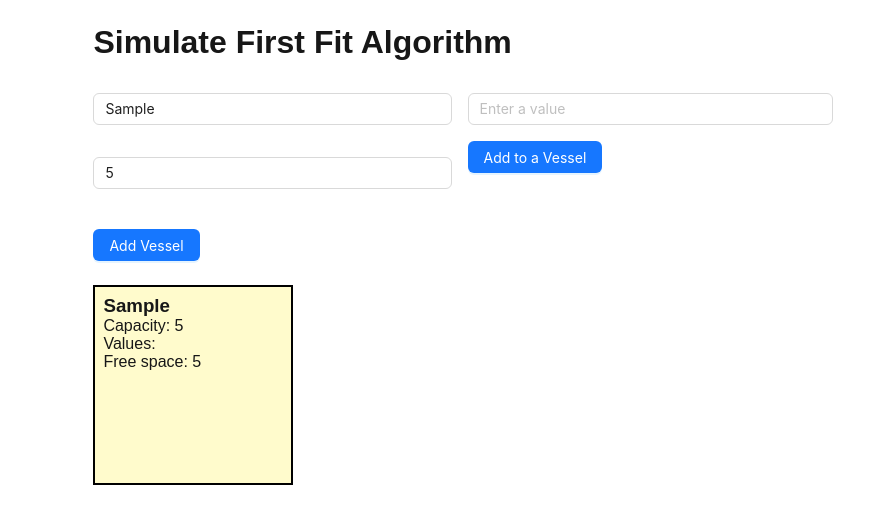
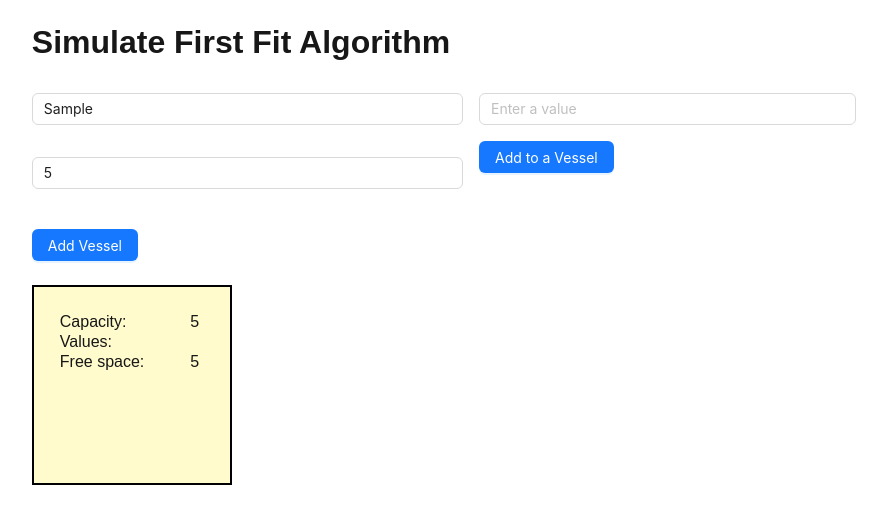
Before and after one commit to sujeewasandeepa/first-fit-algo, a Next.js app: page / in a window 1280 px wide. Both pictures are taken after typing "Sample", "5" into the empty fields and a click on the button "Add Vessel". Shown: the top 524 px of the page, without its empty margins (177-1064 px from the left). Built offline with nearby package versions, Linux system fonts and the light colour scheme.

Commit message:
dynamic vessel creation and removal

```diff
--- a/next.config.ts
+++ b/next.config.ts
@@ -7,4 +7,15 @@ const nextConfig: NextConfig = {
   },
 };
 
+module.exports = {
+  webpack(config: any) {
+    config.module.rules.push({
+      test: /\.svg$/,
+      use: ['@svgr/webpack'],
+    });
+
+    return config;
+  },
+};
+
 export default nextConfig;
--- a/package.json
+++ b/package.json
@@ -11,6 +11,7 @@
   "dependencies": {
     "@ant-design/nextjs-registry": "^1.0.2",
     "@emotion/styled": "^11.13.5",
+    "@svgr/webpack": "^8.1.0",
     "antd": "^5.22.3",
     "next": "15.0.4",
     "react": "18.x",
--- a/src/components/main.tsx
+++ b/src/components/main.tsx
@@ -15,7 +15,7 @@ margin-top: 24px;
 `;
 
 const Container = styled.div`
-  width: 60%;
+  width: 70%;
   margin: auto;
 `;
 
@@ -69,10 +69,19 @@ const MainComp = () => {
                   </StyledButton>
                 </div>
               </div>
-              <div style={{ display: 'flex'}}>
+              <div style={{ display: 'flex', flexWrap: 'wrap'}}>
               {
                 vessels.map((vessel, index) => (
-                  <Vessel key={index} vesselName={vessel.name} capacity={vessel.capacity} remainingSpace={vessel.remainingSpace} values={vessel.values}/>
+                  <Vessel
+                    key={index}
+                    vesselName={vessel.name}
+                    capacity={vessel.capacity}
+                    remainingSpace={vessel.remainingSpace}
+                    values={vessel.values}
+                    removeVessel={() => {
+                      setVessels((prev) => prev.filter((_, i) => i !== index));
+                    }}
+                  />
                 ))
               }
               </div>
--- a/src/components/vessel.tsx
+++ b/src/components/vessel.tsx
@@ -1,31 +1,47 @@
 import styled from "@emotion/styled";
 import { FC, useEffect, useState } from "react";
+import  CloseIcon  from "../assets/redClose.svg";
 
 interface Props {
   vesselName: string;
   capacity: number;
   values: number[];
+  removeVessel: () => void;
   remainingSpace?: number;
 }
 
 const StyledVessel = styled.div`
+  display: flex;
+  flex-direction: column;
   height: 200px;
   width: 200px;
   background-color: rgba(255, 247, 144, 0.46);
   margin-right: 16px;
   border: 2px solid black;
-  padding: 8px !important;
+  padding: 24px !important;
 `;
 
-const Vessel:FC<Props> = ({vesselName, capacity, values, remainingSpace}) => {
+const Vessel:FC<Props> = ({vesselName, capacity, values, remainingSpace, removeVessel}) => {
 
   return (
     <div style={{marginTop: '24px'}}>
     <StyledVessel>
-      <h3>{vesselName}</h3>
-      <p>Capacity: {capacity}</p>
-      <p>Values: {values.join(', ')}</p>
-      <p>Free space: {remainingSpace}</p>
+      <table>
+        <tbody>
+          <tr>
+          <td>Capacity:</td>
+          <td>{capacity}</td>
+          </tr>
+          <tr>
+          <td>Values:</td>
+          <td>{values.join(', ')}</td>
+          </tr>
+          <tr>
+          <td>Free space:</td>
+          <td>{remainingSpace}</td>
+          </tr>
+        </tbody>
+      </table>
     </StyledVessel>
     </div>
   )
```
Also changed, not shown: src/assets/redClose.svg (added), 1 other file (tests, documents, lock files or other folders).
